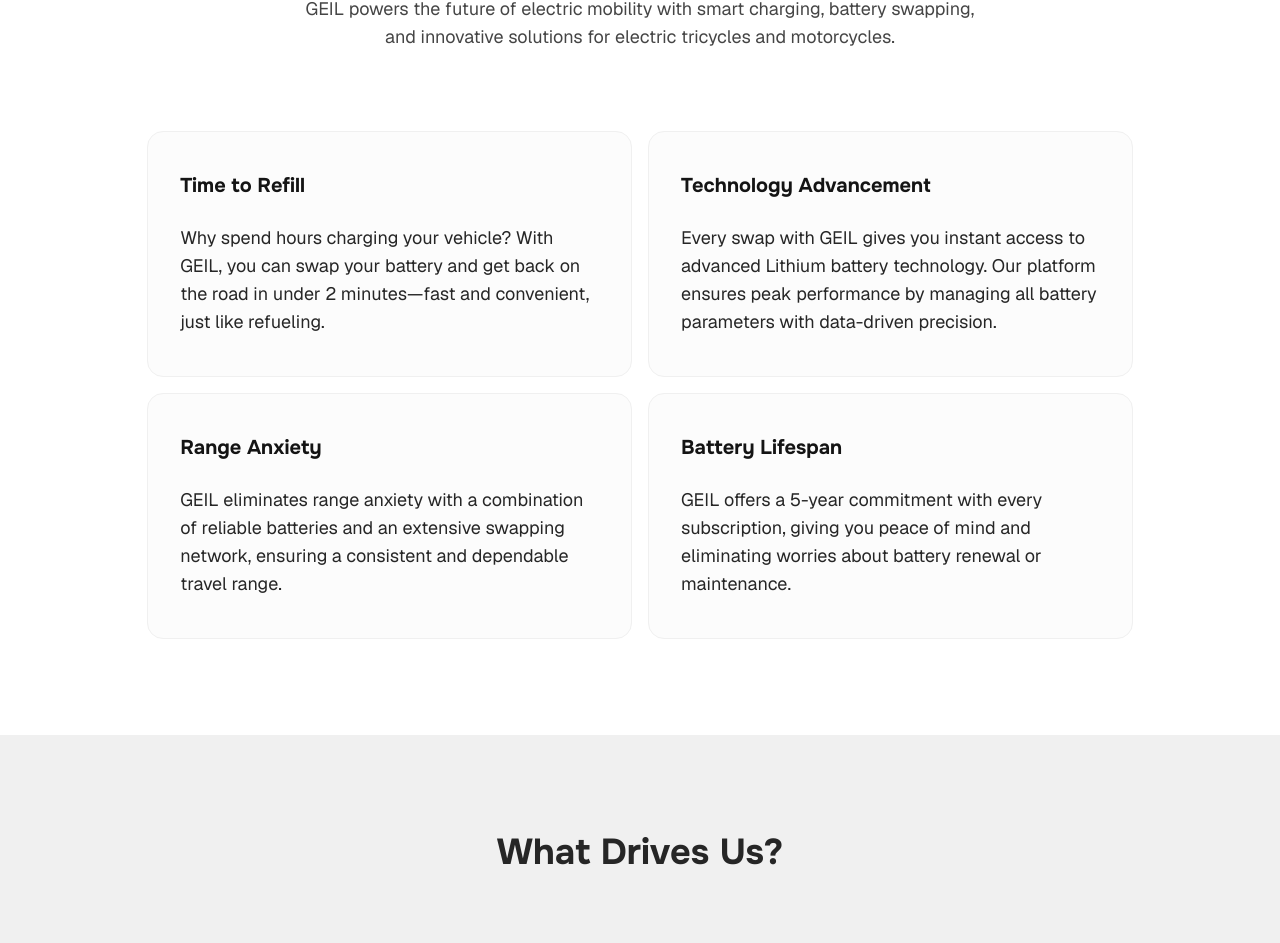
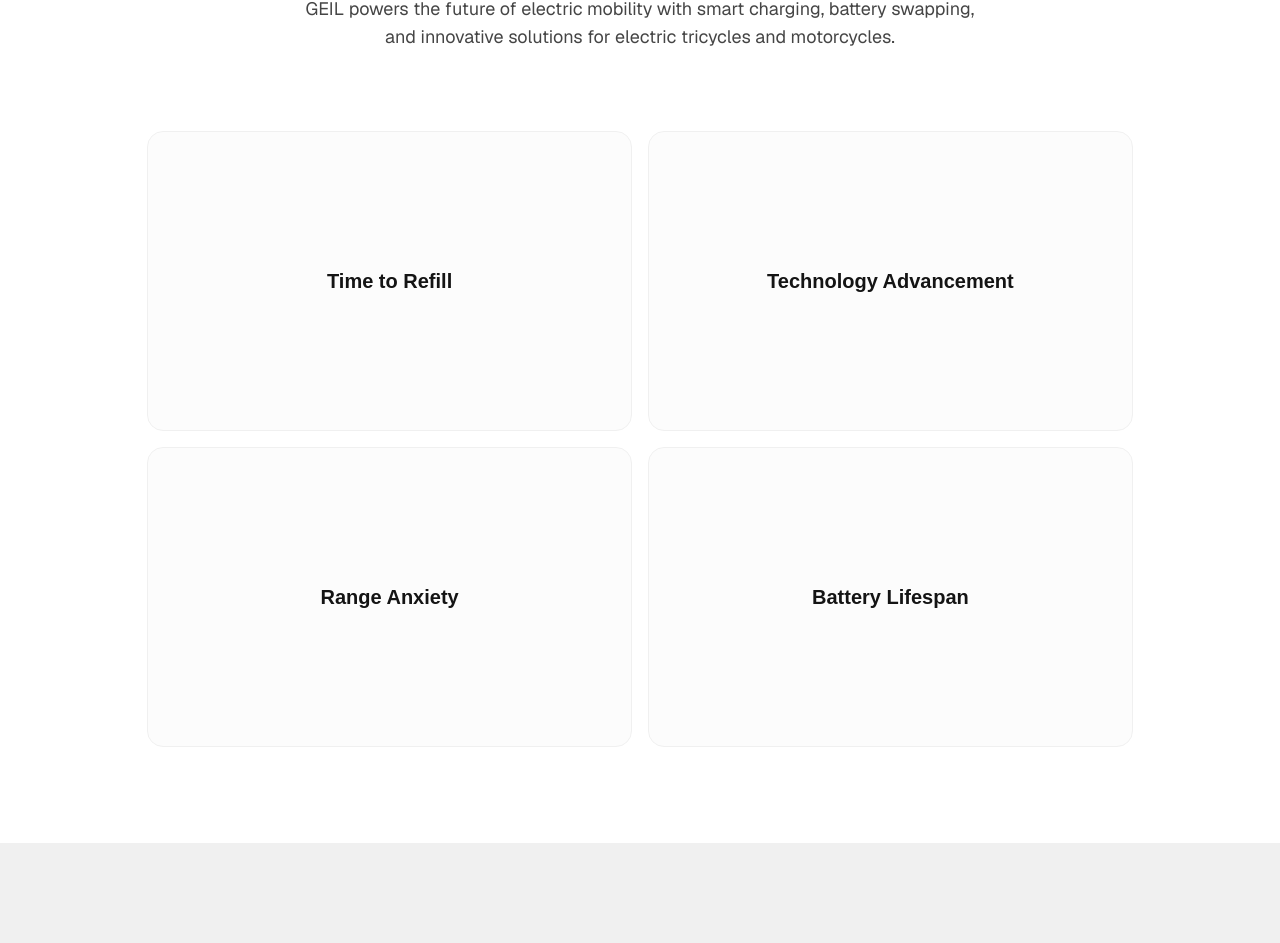
Before and after one commit to Alphalance247/Geil-App, a Next.js app: page / in a window 1280 px wide. Shown: the part 2072-3015 px from the top of the page. Built offline with nearby package versions, Linux system fonts and the light colour scheme.

Commit message:
flipping card feature added

```diff
--- a/src/app/components/home/innovative.jsx
+++ b/src/app/components/home/innovative.jsx
@@ -1,4 +1,9 @@
+"use client";
+
+import { useState } from "react";
+
 const Innovative = () => {
+  const [showBack, setShowBack] = useState(null);
   const refill = [
     {
       heading: "Time to Refill",
@@ -35,7 +40,7 @@
           </p>
         </div>
 
-        <div className="grid grid-cols-2 justify-center gap-4  w-[80%]  mx-auto max-lg:w-full max-lg:grid-cols-2 max-md:grid-cols-1 ">
+        {/* <div className="grid grid-cols-2 justify-center gap-4  w-[80%]  mx-auto max-lg:w-full max-lg:grid-cols-2 max-md:grid-cols-1 ">
           {refill.map((item, i) => {
             return (
               <div
@@ -51,6 +56,49 @@
               </div>
             );
           })}
+        </div> */}
+
+        <div className="grid grid-cols-2 gap-4 w-[80%] mx-auto max-lg:w-full max-lg:grid-cols-2 max-md:grid-cols-1">
+          {refill.map((item, i) => (
+            <div
+              key={i}
+              className="relative w-full h-[300px]"
+              style={{ perspective: "1000px" }} // Inline style for 3D space
+            >
+              {/* Card Inner */}
+              <div
+                className="absolute w-full h-full transition-transform duration-700"
+                style={{
+                  transformStyle: "preserve-3d", // Inline style for 3D rendering
+                  transform:
+                    showBack === i ? "rotateY(180deg)" : "rotateY(0deg)", // Inline conditional transform
+                }}
+                onMouseEnter={() => setShowBack(i)}
+                onMouseLeave={() => setShowBack(null)}
+              >
+                {/* Front Face */}
+                <div
+                  className="absolute w-full h-full bg-[#fcfcfc] border border-[#f0f0f0] rounded-2xl flex justify-center items-center"
+                  style={{ backfaceVisibility: "hidden" }} // Inline style to hide backface
+                >
+                  <p className="font-bold text-xl text-[#141414]">
+                    {item.heading}
+                  </p>
+                </div>
+
+                {/* Back Face */}
+                <div
+                  className="absolute w-full h-full bg-green-600 text-white rounded-2xl flex justify-center items-center p-6"
+                  style={{
+                    backfaceVisibility: "hidden", // Inline style to hide backface
+                    transform: "rotateY(180deg)", // Inline style to flip back face
+                  }}
+                >
+                  <p className="text-lg">{item.subhead}</p>
+                </div>
+              </div>
+            </div>
+          ))}
         </div>
       </div>
     </section>
```
